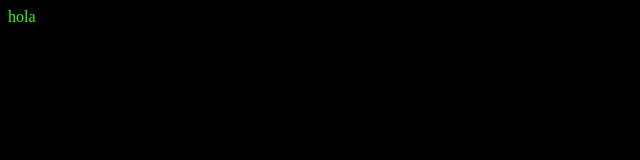
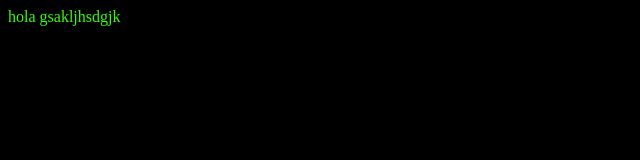
Before and after one commit to Lok-yo/taller, a plain HTML site: page index.html in a window 1280 px wide. Shown: the whole page, without its empty margins (0-640 px from the left). Drawn offline with Linux system fonts and the light colour scheme.

Commit message:
JHJHJHJHJHJH

```diff
--- a/index.html
+++ b/index.html
@@ -8,5 +8,6 @@
 </head>
 <body>
     hola
+    gsakljhsdgjk
 </body>
 </html>
```
